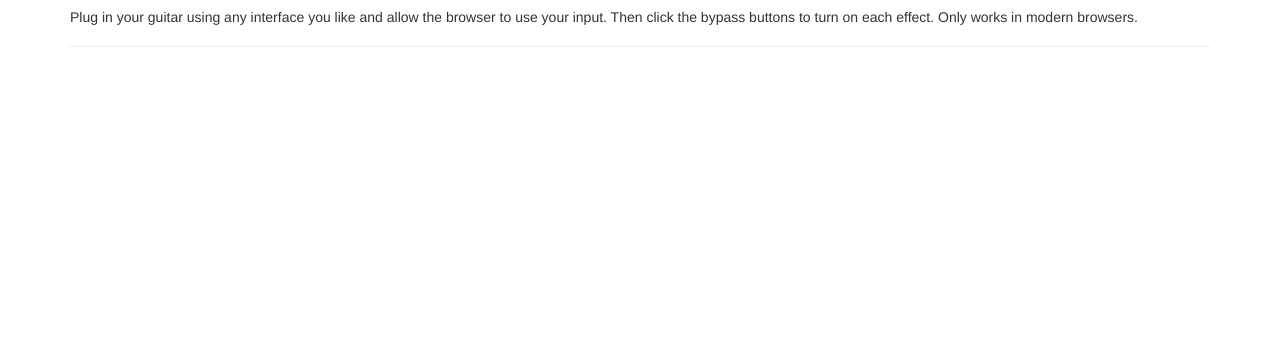
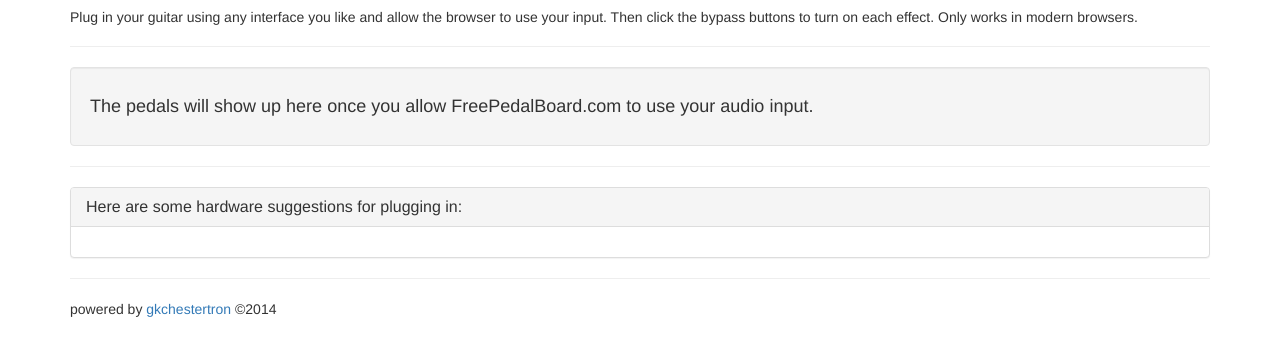
Before and after one commit to gkchestertron/freepedalboard.com, a plain HTML site: page index.html in a window 1280 px wide. Shown: the part 83-438 px from the top of the page. Drawn offline with nearby package versions, Linux system fonts and the light colour scheme; a script that the page names is missing.

Commit message:
adds amazon

```diff
--- a/index.html
+++ b/index.html
@@ -18,7 +18,20 @@
                 <h1>FreePedalBoard.com <small>plug in and make some noise</small></h1>
             <p>Plug in your guitar using any interface you like and allow the browser to use your input. Then click the bypass buttons to turn on each effect. Only works in modern browsers.</p>
             </div>
-            <div id="pedals"></div>
+            <div id="pedals"><div class="well"><h4>The pedals will show up here once you allow FreePedalBoard.com to use your audio input.</h4></div></div>
+            <hr />
+            <div class="panel panel-default">
+                <div class="panel-heading">
+                    <h3 class="panel-title">Here are some hardware suggestions for plugging in:</h3>
+                </div>
+                <div class="panel-body">
+                    <div style="text-align: center;">
+                        <SCRIPT charset="utf-8" type="text/javascript" src="http://ws-na.amazon-adsystem.com/widgets/q?rt=tf_cw&ServiceVersion=20070822&MarketPlace=US&ID=V20070822%2FUS%2Ffreepedalboar-20%2F8010%2F2e97456c-9026-471b-9c28-ee8a8e6e69eb&Operation=GetScriptTemplate"> </SCRIPT> <NOSCRIPT><A HREF="http://ws-na.amazon-adsystem.com/widgets/q?rt=tf_cw&ServiceVersion=20070822&MarketPlace=US&ID=V20070822%2FUS%2Ffreepedalboar-20%2F8010%2F2e97456c-9026-471b-9c28-ee8a8e6e69eb&Operation=NoScript">Amazon.com Widgets</A></NOSCRIPT>
+                    </div>
+                </div>
+            </div>
+            <hr />
+            <p>powered by <a href="http://github.com/gkchestertron">gkchestertron</a> &copy;2014</p>
         </div>
         <div id="temaplates">
             <script type="text/template" id="pedal-template">
```
